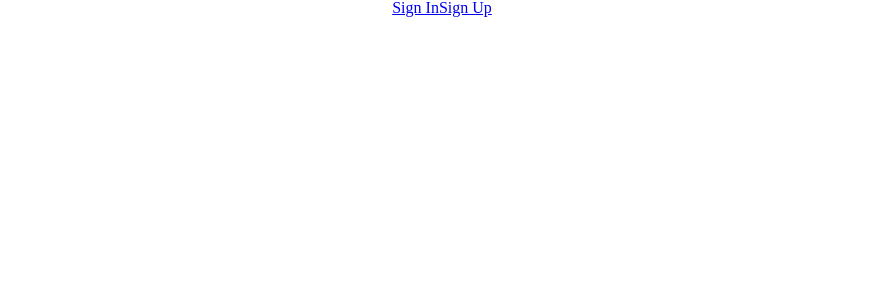
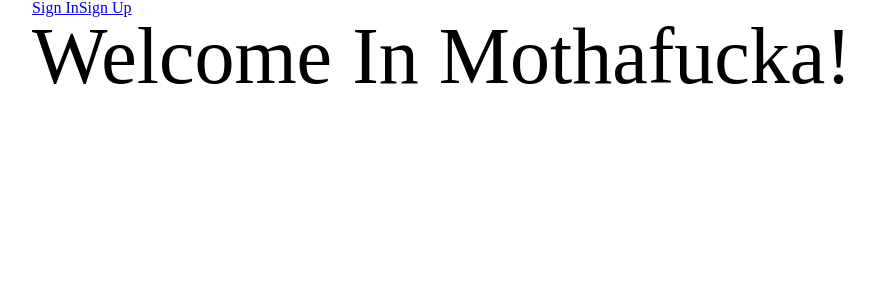
Before and after one commit to cju5025/MMC-Books-Frontend, a React (Create React App) app: page /home in a window 1280 px wide. Shown: the top 300 px of the page, without its empty margins (198-1073 px from the left). Built offline with nearby package versions, Linux system fonts and the light colour scheme.

Commit message:
adds header

```diff
--- a/package.json
+++ b/package.json
@@ -6,6 +6,7 @@
     "@testing-library/jest-dom": "^5.12.0",
     "@testing-library/react": "^11.2.7",
     "@testing-library/user-event": "^12.8.3",
+    "objection": "^2.2.15",
     "react": "^17.0.2",
     "react-dom": "^17.0.2",
     "react-router-dom": "^5.2.0",
--- /dev/null
+++ b/src/components/js/header.js
@@ -0,0 +1,36 @@
+import { Component } from 'react';
+import { Route, Link } from 'react-router-dom';
+
+import SignUp from './sign-up';
+import SignIn from './sign-in';
+
+export default class Home extends Component {
+
+    signOut = () => {
+        localStorage.removeItem('token')
+        localStorage.removeItem('user_id')
+        window.location.reload()
+    }
+
+  render () {
+    return (
+      <header id="header">
+        {
+            localStorage.getItem('token')
+            ?
+            <>
+            <Link id='signout-link' to='/home' onClick={this.signOut}>Sign Out</Link>
+            </>
+            :
+            <>
+            <Link id="sign-in-link" to="/sign-in">Sign In</Link>
+            <Link id="sign-up-link" to="/sign-up">Sign Up</Link>
+            </>
+        }
+        <Route path="/sign-up" render={(routerProps) => <SignUp {...routerProps} />} />
+        <Route path="/sign-in" render={(routerProps) => <SignIn {...routerProps} />} />
+      </header>
+
+    )
+  }
+}
--- a/src/components/js/home.js
+++ b/src/components/js/home.js
@@ -3,16 +3,15 @@ import { Route, Link } from 'react-router-dom';
 
 import SignUp from './sign-up';
 import SignIn from './sign-in';
+import Header from './header';
 
 export default class Home extends Component {
   render () {
     return (
       <div id="Home">
+        <Header />
         <main id="main-Home">
-        <Link id="sign-in-link" to="/sign-in">Sign In</Link>
-        <Link id="sign-up-link" to="/sign-up">Sign Up</Link>
-        <Route path="/sign-up" render={(routerProps) => <SignUp {...routerProps} />} />
-        <Route path="/sign-in" render={(routerProps) => <SignIn {...routerProps} />} />
+          <h1> Welcome In Mothafucka! </h1>
         </main>
       </div>
 
```
Also changed, not shown: 1 other file (tests, documents, lock files or other folders).
